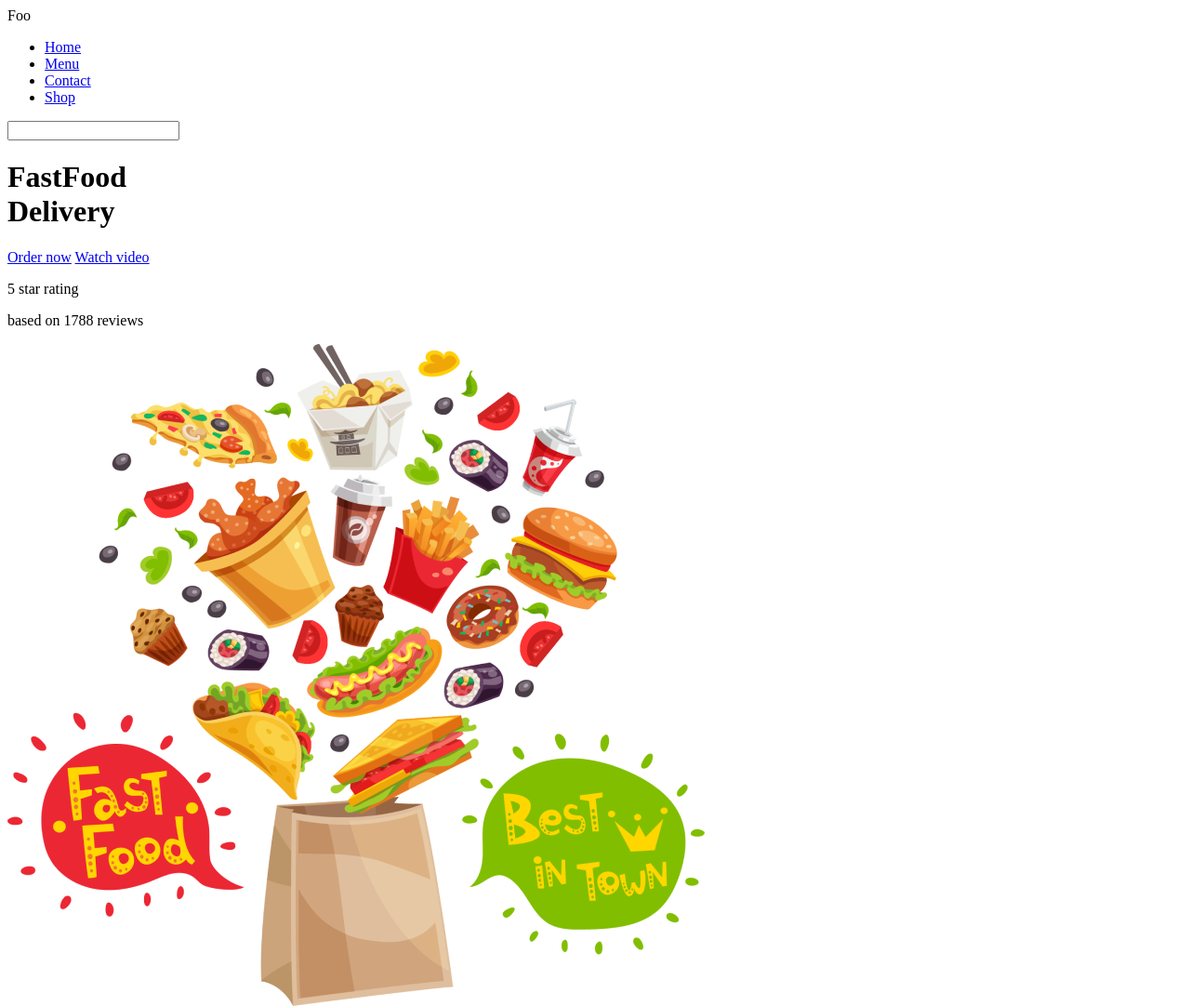
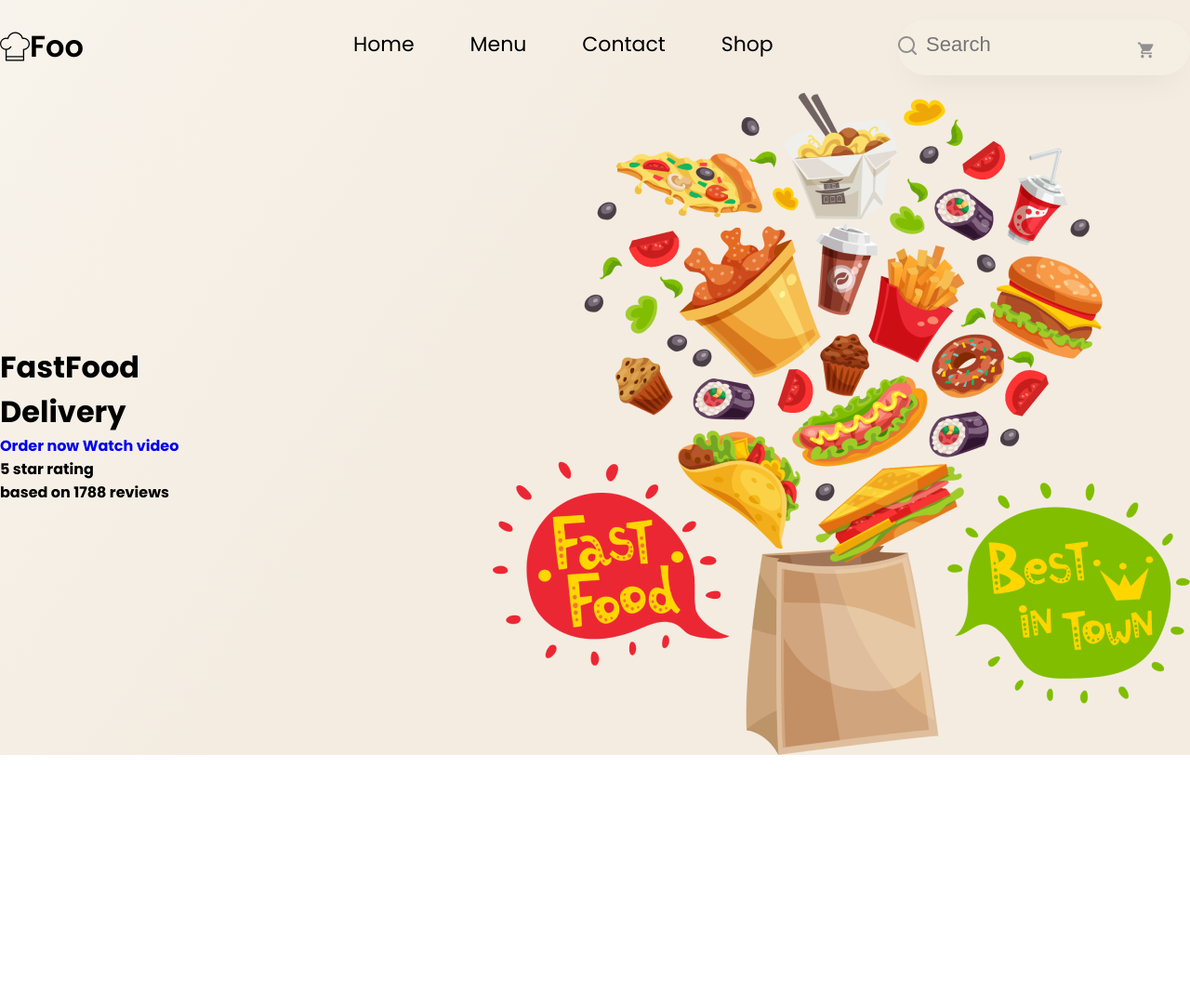
Before and after one commit to Marycorreia12/Responsive-Food-Landing-page, a plain HTML site: page index.html in a window 1280 px wide. Shown: the whole page at 93% size. After the commit the page ends 812 px from the top, so only its background shows below. Drawn offline with Linux system fonts and the light colour scheme; a web font is replaced by a local one.

Commit message:
header section

```diff
--- /dev/null
+++ b/assets/css/style.css
@@ -0,0 +1,138 @@
+@import url('https://fonts.googleapis.com/css2?family=Charm:wght@400;700&family=Nunito:wght@200;300;400;600&family=Poppins:wght@400;500;600;700&family=Roboto:wght@400;500;700;900&display=swap');
+*{
+    margin: 0;
+    padding: 0;
+    box-sizing: border-box;
+}
+
+:root {
+    --primary-color: #FF7E00;
+    --secondary-color: #F4ECE1;
+    --black: #000000;
+    --white: #ffffff;
+    --gray: #909090;
+  }
+
+  .container{
+      max-width: 1300px;
+      margin: 0 auto;
+      display: flex;
+      justify-content: space-between;
+      align-items: center;
+  }
+
+  a{
+      text-decoration: none;
+  }
+
+  ul{
+      list-style: none;
+  }
+
+  img{
+      display: block;
+      width: 100%;
+  }
+
+  body{
+    background: linear-gradient(304.58deg, #F4ECE1 57.1%, #FCFBF7 145.5%);
+    font-family: 'Poppins';
+    font-style: normal;
+    font-weight: 700;
+  }
+
+  /* Header starts */
+
+  #header{
+      line-height: 100px;
+  }
+
+
+  #header .logo{
+    display: inline-flex;
+    align-items: center;
+  }
+
+  #header .logo img{
+    width: 32px;
+    height: 32px;
+  }
+
+  #header .logo span{
+    font-style: normal;
+    font-weight: 600;
+    font-size: 32px;
+    line-height: 44px;
+  }
+
+  #header .nav{
+      display: flex;
+      align-items: center;
+      justify-content: space-between;
+      width: 900px;
+  }
+
+  #header .nav ul{
+    display: flex;
+    align-items: center;
+    justify-content: space-between;
+}
+
+
+#header .nav ul li{
+  margin-right: 60px;
+}
+
+
+#header .nav ul li a{
+   color: var(--black);
+   font-size: 22px;
+   line-height: 20px;
+   font-weight: normal;
+  }
+
+  #header .nav .input-group{
+    position: relative;
+  }
+
+
+#header .nav .input-group input{
+    background: rgba(255, 249, 240, 0.1);
+    box-shadow: 0px 12px 40px -16px rgba(0, 0, 0, 0.1);
+    border-radius: 30px;
+    width: 314px;
+    height: 60px;
+    border: none;
+    outline: none;
+}
+
+
+#header .nav .input-group::before{
+    content: url('/img/Vector_1.png');
+    position: absolute;
+    left: 0;
+    top: 4%;
+    color: var(--gray);
+    width: 18px;
+    height: 18px;
+}
+
+
+#header .nav .input-group::after{
+    content: url('/img/Vector.png');
+    position: absolute;
+    right: 12.5%;
+    top: 8.33%;
+    bottom: 8.33%;
+
+}
+
+#header .nav .input-group input::placeholder{
+    font-style: normal;
+    font-weight: 400;
+    font-size: 22px;
+    line-height: 94.8%;
+    padding-left: 30px;
+}
+
+/* Home starts */
--- a/index.html
+++ b/index.html
@@ -4,15 +4,17 @@
     <meta charset="UTF-8">
     <meta http-equiv="X-UA-Compatible" content="IE=edge">
     <meta name="viewport" content="width=device-width, initial-scale=1.0">
+    <link rel="stylesheet" href="/assets/css/style.css">
+    <link rel="stylesheet" href="https://cdnjs.cloudflare.com/ajax/libs/font-awesome/6.1.0/css/all.min.css"/>
     <title>Foo Delivery</title>
 </head>
 <body>
 
     <!-- Header starts-->
 
-    <header id="header">
+    <header id="header" class="container">
         <div class="logo">
-            <span><i></i></span>
+            <img src="/img/icon_logo.png" alt="">
             <span>Foo</span>
         </div>
         <div class="nav">
@@ -24,17 +26,16 @@
                     <li><a href="#">Shop</a></li>
                 </ul>
             </nav>
-        </div>
-        <div class="input-group">
-            <input type="search">
-            <i></i>
+            <div class="input-group">
+                <input type="search" placeholder="Search">
+            </div>
         </div>
     </header>
 
     <!-- Header ends-->
 
     <!-- Home starts-->
-    <main id="home">
+    <main id="home" class="container">
         <div class="content">
             <div class="title">
                 <h1><span>Fast</span>Food<br>Delivery</h1>
```
Also changed, not shown: img/Vector.png (added), img/Vector_1.png (added), img/icon_logo.png (added).
